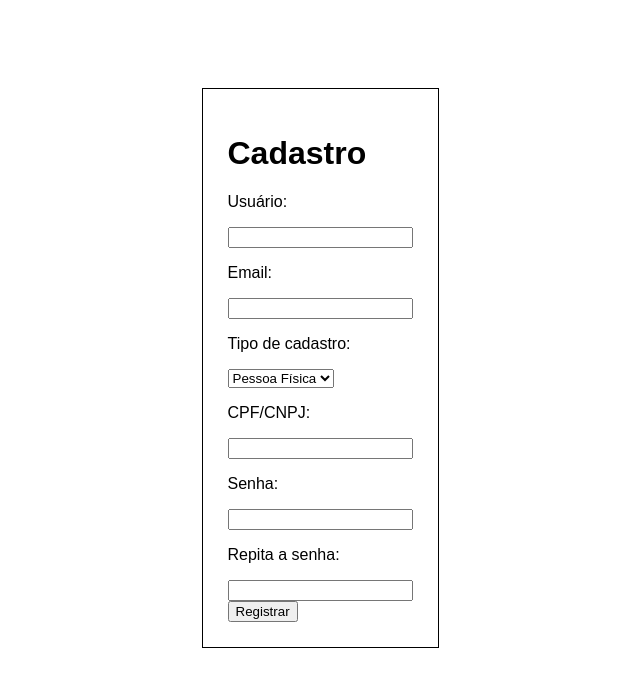
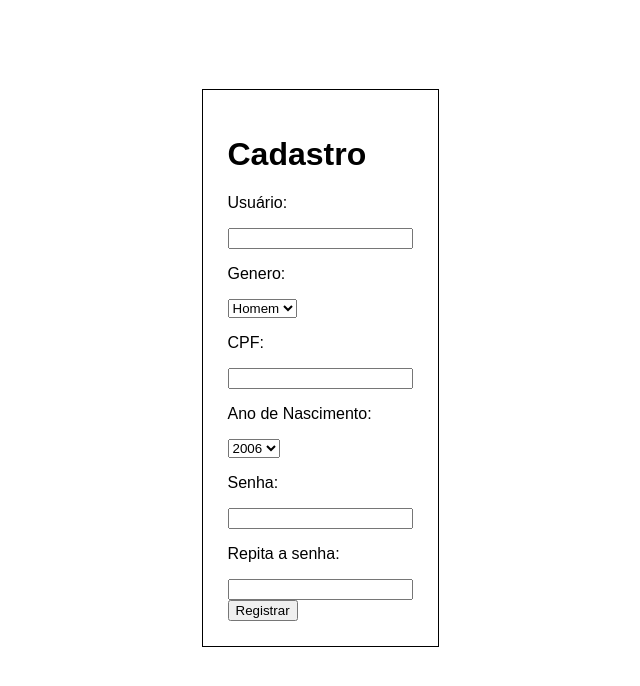
Before and after one commit to caemuller/Trab-ES, a React (Vite) app in the folder client/: page /sign-up in a window 1280 px wide. Shown: the top 686 px of the page, without its empty margins (320-960 px from the left). Built offline with nearby package versions, Linux system fonts and the light colour scheme.

Commit message:
create signup

```diff
--- a/client/src/pages/Signup.jsx
+++ b/client/src/pages/Signup.jsx
@@ -3,8 +3,13 @@ import { useNavigate } from "react-router-dom";
 import AuthService from "../services/AuthService";
 
 function Signup() {
-    const [formData, setFormData] = useState({
-        "tipo": "0"
+    const [formData, setFormData] = useState({ //initial values
+        name: '',
+        password: '',
+        profile_description: '',
+        gender: 'male',
+        birth_year: '2006',
+        cpf: ''
     });
     const navigate = useNavigate();
     const authService = new AuthService();
@@ -59,19 +64,7 @@ function Signup() {
                     />
                 </div>
             </div>
-            <div>
-                <div>
-                    <p>Email:</p>
-                </div>
-                <div>
-                    <input
-                        type="email"
-                        name="email"
-                        onChange={handleChange}
-                    />
-                </div>
-            </div>
-            <div>
+            {/* <div>
                 <div>
                     <p>Tipo de cadastro:</p>
                 </div>
@@ -81,17 +74,43 @@ function Signup() {
                         <option value="1">Empresa</option>
                     </select>
                 </div>
+            </div> */}
+             <div>
+                <div>
+                    <p>Genero:</p>
+                </div>
+                <div>
+                    <select name="gender" onChange={(e) => handleSelectChange('gender', e.target.value)}>
+                        <option value="male">Homem</option>
+                        <option value="female">Mulher</option>
+                        <option value="other">Outro</option>
+                    </select>
+                </div>
             </div>
             <div>
                 <div>
-                    <p>CPF/CNPJ:</p>
+                    <p>CPF:</p>
                 </div>
                 <div>
                     <input
                         type="text"
-                        name="cpf_cnpj"
+                        name="cpf"
                         onChange={handleChange}
                     />
+                </div>
+            </div>
+            <div>
+                <div>
+                    <p>Ano de Nascimento:</p>
+                </div>
+                <div>
+
+                <select name="birth_year" onChange={(e) => handleSelectChange("birth_year", e.target.value)}>
+                    {Array.from({ length: 100 }, (_, i) => {
+                        const year = new Date().getFullYear() -18 - i;
+                        return <option key={year} value={year}>{year}</option>;
+                    })}
+                </select>
                 </div>
             </div>
             <div>
--- a/client/src/services/AuthService.js
+++ b/client/src/services/AuthService.js
@@ -21,12 +21,20 @@ export default class AuthService {
 
     async signup(params) {
         try {
-            const response = await fetch('http://localhost:8080/api/sign-up', {
+            console.log('SIGNING UP USER: '+ params)
+            const response = await fetch('http://localhost:8080/users', {
                 method: 'POST',
                 headers: {
                 'Content-Type': 'application/json',
                 },
-                body: JSON.stringify(params),
+                body: JSON.stringify({
+                    name: params.username,
+                    password: params.password,
+                    profile_description: "",
+                    gender: params.gender,
+                    birth_year: params.birth_year,
+                    cpf: params.cpf
+                }),
             });
             if (!response.ok) {
               throw new Error('Network response was not ok');
```
Also changed, not shown: 2 other files (tests, documents, lock files or other folders). Lines whose indentation alone changed are shown as unchanged.
